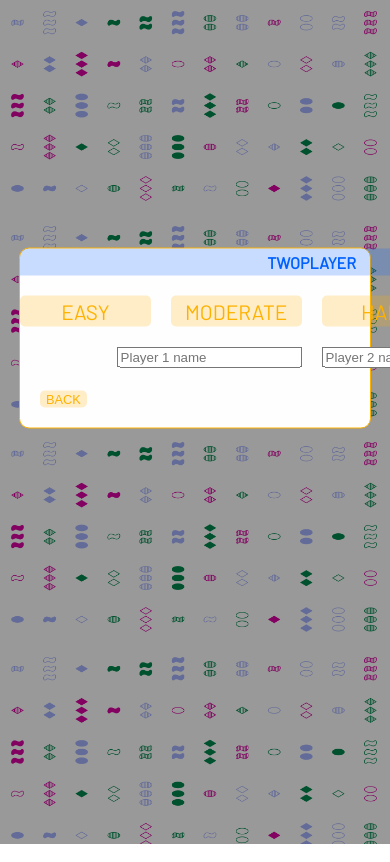
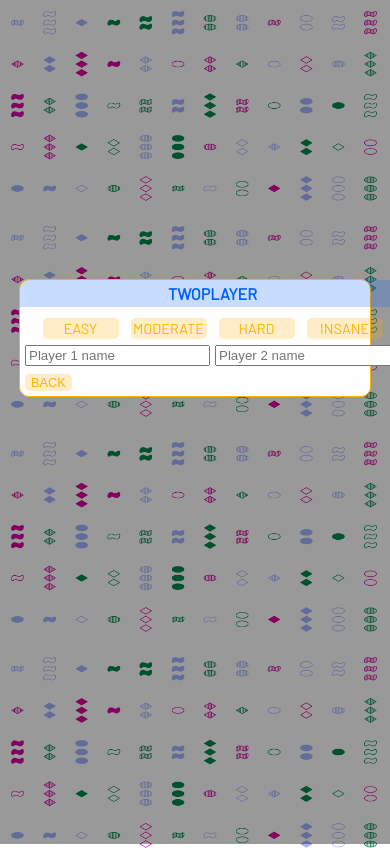
Before and after one commit to Anna-Okada/vue-set-game, a Vue app: page / in a window 390 px wide. Both pictures are taken after a click on the button "TWO-PLAYER". Built offline with nearby package versions, Linux system fonts and the light colour scheme; a web font is replaced by a local one; what vuejs-progress-bar would draw is missing.

Commit message:
media queries

```diff
--- a/src/App.vue
+++ b/src/App.vue
@@ -13,10 +13,15 @@
       <main-menu v-if="$store.state.gameStarted == false"></main-menu>
       <div class="game" v-if="$store.state.gameStarted">
         <single-player
+          class="single"
           v-if="$store.state.playerMode == 'singlePlayer'"
         ></single-player>
-        <two-player v-if="$store.state.playerMode == 'twoPlayer'"></two-player>
+        <two-player
+          class="two"
+          v-if="$store.state.playerMode == 'twoPlayer'"
+        ></two-player>
         <human-versus-bot
+          class="bot"
           v-if="$store.state.playerMode == 'bot'"
         ></human-versus-bot>
       </div>
@@ -45,13 +50,21 @@ export default {
 </script>
 
 <style>
-#app {
+#app,
+.game,
+.single,
+.two,
+.bot {
   font-family: "Barlow", sans-serif;
+  height: 100%;
 }
-html,
-body {
-  margin: 0;
+html {
   height: 100%;
   overflow: hidden;
 }
+body {
+  width: 100%;
+  height: 100vh;
+  margin: 0;
+}
 </style>
--- a/src/assets/main.css
+++ b/src/assets/main.css
@@ -5,6 +5,9 @@
   justify-content: center;
   box-shadow: rgba(3, 8, 20, 0.1) 0px 0.15rem 0.5rem, rgba(2, 8, 20, 0.1) 0px 0.075rem 0.175rem;
   width: 100px;
+
+  /* width: 90%; */
+
   border-radius: 4px;
   overflow: hidden;
 }
@@ -22,7 +25,7 @@
 /* button */
 
 button {
-  font-size: 1.5em;
+  font-size: 1.7em;
   text-transform: uppercase;
   text-align: center;
   color: rgb(254, 178, 0);
@@ -37,11 +40,29 @@ button:hover,
   color: rgb(0, 97, 254);
 }
 
+@media screen and (max-width: 1050px) {
+  button {
+    font-size: 1.2em;
+  }
+}
+
+@media screen and (max-width: 860px) {
+  button {
+    font-size: 1em;
+  }
+}
+
+@media screen and (max-width: 770px) {
+  button {
+    font-size: .8em;
+  }
+}
+
 /* text */
 
 h1 {
   color: white;
-  font-size: 36px;
+  font-size: 2.5em;
   text-transform: uppercase;
   text-align: center;
 }
@@ -79,6 +100,62 @@ p {
   text-align: center;
 }
 
+@media screen and (max-width: 1050px) {
+  h1 {
+    font-size: 2em;
+  }
+
+  h2,
+  h2.heading {
+    font-size: 1.8em;
+  }
+
+  h3,
+  h3.heading {
+    font-size: 1.5em;
+  }
+}
+
+@media screen and (max-width: 860px) {
+
+  h1 {
+    font-size: 1.5em;
+  }
+
+  h2,
+  h2.heading {
+    font-size: 1.5em;
+  }
+
+  h3,
+  h3.heading {
+    font-size: 1.2em;
+  }
+  p {
+    font-size: .9em;
+  }
+}
+
+@media screen and (max-width: 770px) {
+
+  h1 {
+    font-size: 1.2em;
+  }
+
+  h2,
+  h2.heading {
+    font-size: 1.1em;
+  }
+
+  h3,
+  h3.heading {
+    font-size: 1em;
+  }
+  p {
+    font-size: .8em;
+  }
+}
+
 /* modals */
 
 .about,
@@ -99,7 +176,8 @@ p {
   text-align: center;
 }
 
-@media screen and (max-width: 1100px) {
+@media screen and (max-width: 770px) {
+
   .about,
   .tutorial,
   .game-over,
@@ -146,9 +224,13 @@ p {
   border-radius: 10px;
 }
 
+.table-container {
+  grid-template-rows: min-content auto;
+}
+
 .found-sets-container,
 .p2-found-sets-container {
-  height: 650px;
+  height: auto;
 }
 
 .stats-container {
@@ -163,6 +245,14 @@ p {
   height: 601px;
   /* this height is calculated for a certain screen size
   how can i make it responsive to different sizes? */
+}
+
+@media screen and (max-width: 770px) {
+  .found-sets-sub-container {
+    height: 200px;
+    /* this height is calculated for a certain screen size
+    how can i make it responsive to different sizes? */
+  }
 }
 
 .found-sets {
--- a/src/components/GameStats.vue
+++ b/src/components/GameStats.vue
@@ -47,9 +47,7 @@
         </div>
         <div
           class="correct-incorrect"
-          v-if="
-            $store.state.lastHandWasSet != null
-          "
+          v-if="$store.state.lastHandWasSet != null"
         >
           <h3 v-if="$store.state.lastHandWasSet == true">
             {{ $store.state.correctMessage }}
@@ -90,6 +88,9 @@ export default {
 </script>
 
 <style scoped>
+.stats-container {
+  height: min-content;
+}
 .middle-display {
   grid-area: middle;
 }
--- a/src/components/HumanVersusBot.vue
+++ b/src/components/HumanVersusBot.vue
@@ -1,5 +1,5 @@
 <template>
-  <div id="humanVersusBot" class="bot">
+  <div class="bot">
     <nav-bar></nav-bar>
     <game-stats></game-stats>
     <game-table></game-table>
@@ -56,7 +56,7 @@ export default {
     "nav nav nav"
     "stats stats stats"
     "p1-found-sets table p2-found-sets";
-  gap: 7px;
+  gap: 2px;
 }
 .nav-container {
   grid-area: nav;
@@ -75,4 +75,24 @@ export default {
   grid-area: p2-found-sets;
   grid-column: 3 / 4;
 }
+
+@media screen and (max-width: 770px) {
+  .bot {
+    grid-template-columns: 1fr;
+    grid-template-rows: min-content min-content auto;
+    grid-template-areas:
+      "nav"
+      "stats"
+      "table";
+    gap: 2px;
+    width: 100%;
+    height: 100vh;
+  }
+  .found-sets-container {
+    display: none;
+  }
+  .p2-found-sets-container {
+    display: none;
+  }
+}
 </style>
--- a/src/components/MainMenu.vue
+++ b/src/components/MainMenu.vue
@@ -7,16 +7,28 @@
         :key="card.url"
         :src="require(`../assets/set-cards/${card.url}`)"
       /> -->
-      <img class="background-card" :src="require(`../assets/background-cards.png`)" />
-      <img class="background-card" :src="require(`../assets/background-cards.png`)" />
-      <img class="background-card" :src="require(`../assets/background-cards.png`)" />
-      <img class="background-card" :src="require(`../assets/background-cards.png`)" />
+      <img
+        class="background-card"
+        :src="require(`../assets/background-cards.png`)"
+      />
+      <img
+        class="background-card"
+        :src="require(`../assets/background-cards.png`)"
+      />
+      <img
+        class="background-card"
+        :src="require(`../assets/background-cards.png`)"
+      />
+      <img
+        class="background-card"
+        :src="require(`../assets/background-cards.png`)"
+      />
     </div>
     <div class="menu-container" v-show="modalVisible == true">
       <div class="game-options">
         <div class="player-mode menu-tab-content">
           <h2 class="heading">Let's play Set!</h2>
-          <div class="player-mode-options">
+          <div class="player-mode-options tab-sub-content">
             <div class="player-mode-option">
               <button class="menu" @click="selectSinglePlayer">Solo</button>
               <p>Enjoy a game at your leisure without timers or opponents</p>
@@ -35,6 +47,7 @@
           <h2 class="heading current-selection">
             {{ $store.state.playerMode }}
           </h2>
+          <div class="tab-sub-content">
             <div class="difficulty-options">
               <div>
                 <input
@@ -120,6 +133,7 @@
               </div>
             </div>
           </div>
+        </div>
         <div class="start-game menu-tab-content">
           <h2
             class="heading current-selection"
@@ -145,6 +159,7 @@
             <div>{{ this.p1 }} vs. {{ $store.state.playerMode }}</div>
             <div>difficulty: {{ this.difficulty }}</div>
           </h2>
+          <div class="tab-sub-content">
             <h2 v-if="$store.state.playerMode == 'twoPlayer'">
               {{ this.p1 }} and {{ this.p2 }}, let's play Set!
             </h2>
@@ -154,6 +169,7 @@
               </div>
               <div class="back-button">
                 <button id="prevBtn" @click="nextPrev(-1)">Back</button>
+              </div>
             </div>
           </div>
         </div>
@@ -248,6 +264,9 @@ export default {
 </script>
 
 <style scoped>
+.tab-sub-content {
+  margin: 20px;
+}
 .submit-button,
 .start-game-button {
   flex: 0 1 auto;
@@ -258,12 +277,10 @@ export default {
 .buttons {
   display: flex;
   flex-direction: row-reverse;
-  margin: 10px 0 20px 0;
 }
 .back-button {
   flex: 0 1 auto;
   margin-right: auto;
-  margin-left: 20px;
 }
 .option {
   text-align: center;
@@ -295,14 +312,13 @@ input[type="radio"][name="buttonGroup"]:checked + label {
   display: flex;
   justify-content: center;
   gap: 20px;
-  margin: 10px 0;
 }
 .player-names,
 .player-name {
   display: flex;
   justify-content: center;
   gap: 20px;
-  margin: 10px 0;
+  margin: 20px 0;
 }
 .player-mode {
   display: grid;
@@ -311,7 +327,6 @@ input[type="radio"][name="buttonGroup"]:checked + label {
   display: grid;
   grid-template-columns: repeat(3, 1fr);
   gap: 10px;
-  margin: 20px;
 }
 .menu-tab-content {
   display: none;
@@ -335,11 +350,16 @@ input[type="radio"][name="buttonGroup"]:checked + label {
   justify-content: space-around;
   background: rgba(0, 97, 254, 0.215);
   color: rgb(0, 97, 254);
-  margin: 0 0 10px 0;
 }
 h2.heading {
   border-top-right-radius: 8px;
   border-top-left-radius: 8px;
+  padding: 10px;
+}
+h2 {
+  padding: 0;
+  margin-top: 0;
+  margin-bottom: 20px;
 }
 p {
   margin-bottom: 0;
@@ -348,12 +368,30 @@ p {
   .menu-tab-content {
     width: 500px;
   }
-  .player-mode-options {
-    margin: 8px;
+  .tab-sub-content {
+    margin: 15px;
+  }
+  .difficulty-options {
+    gap: 15px;
+    margin: 8px 0;
+  }
+  label {
+    padding: 2px;
+    font-size: 1.2em;
+    width: 5em;
+  }
+  .player-names,
+  .player-name {
+    gap: 15px;
+    margin: 15px 0;
   }
   h2.heading {
     font-size: 1.6em;
     padding: 8px;
+  }
+  h2 {
+    font-size: 1.6em;
+    margin-bottom: 15px;
   }
   button {
     font-size: 1.2em;
@@ -367,12 +405,30 @@ p {
   .menu-tab-content {
     width: 400px;
   }
-  .player-mode-options {
-    margin: 6px;
+  .tab-sub-content {
+    margin: 10px;
+  }
+  .difficulty-options {
+    gap: 15px;
+    margin: 8px 0;
+  }
+  label {
+    padding: 2px;
+    font-size: 0.9em;
+    width: 5em;
+  }
+  .player-names,
+  .player-name {
+    gap: 10px;
+    margin: 10px 0;
   }
   h2.heading {
     font-size: 1.4em;
     padding: 6px;
+  }
+  h2 {
+    font-size: 1.4em;
+    margin-bottom: 10px;
   }
   button {
     font-size: 1em;
@@ -386,12 +442,30 @@ p {
   .menu-tab-content {
     width: 350px;
   }
-  .player-mode-options {
-    margin: 4px;
+  .tab-sub-content {
+    margin: 5px;
+  }
+  .difficulty-options {
+    gap: 12px;
+    margin: 6px 0;
+  }
+  label {
+    padding: 2px;
+    font-size: 0.9em;
+    width: 5em;
+  }
+  .player-names,
+  .player-name {
+    gap: 5px;
+    margin: 5px 0;
   }
   h2.heading {
     font-size: 1em;
     padding: 4px;
+  }
+  h2 {
+    font-size: 1em;
+    margin-bottom: 5px;
   }
   button {
     font-size: 0.8em;
--- a/src/components/NavBar.vue
+++ b/src/components/NavBar.vue
@@ -47,6 +47,9 @@ export default {
 </script>
 
 <style scoped>
+.nav-container {
+  height: min-content;
+}
 ul {
   display: grid;
   justify-content: end;
@@ -72,6 +75,5 @@ li div {
 }
 li div:hover {
   color: rgb(0, 97, 254);
-  transform: scale(1.2);
 }
 </style>
--- a/src/store/index.js
+++ b/src/store/index.js
@@ -146,7 +146,7 @@ export default new Vuex.Store({
     },
     DEAL_TO_TABLE(state) {
       // remove a card from the deck, add it to the table, and assign its position
-      for (let i = 0; i < 12; i++) {
+      for (let i = 0; i < 15; i++) {
         state.table.push(state.deck[state.deck.length - 1]);
         state.deck.pop();
         state.table[i].position = i + 1;
```
Also changed, not shown: src/components/GameTable.vue (+94 -11 lines), src/components/GameTutorial.vue (+38 -0 lines), src/components/SinglePlayer.vue (+24 -5 lines), src/components/TwoPlayer.vue (+23 -3 lines), src/assets/background-cards-vertical.png (deleted). Lines whose indentation alone changed are shown as unchanged.
